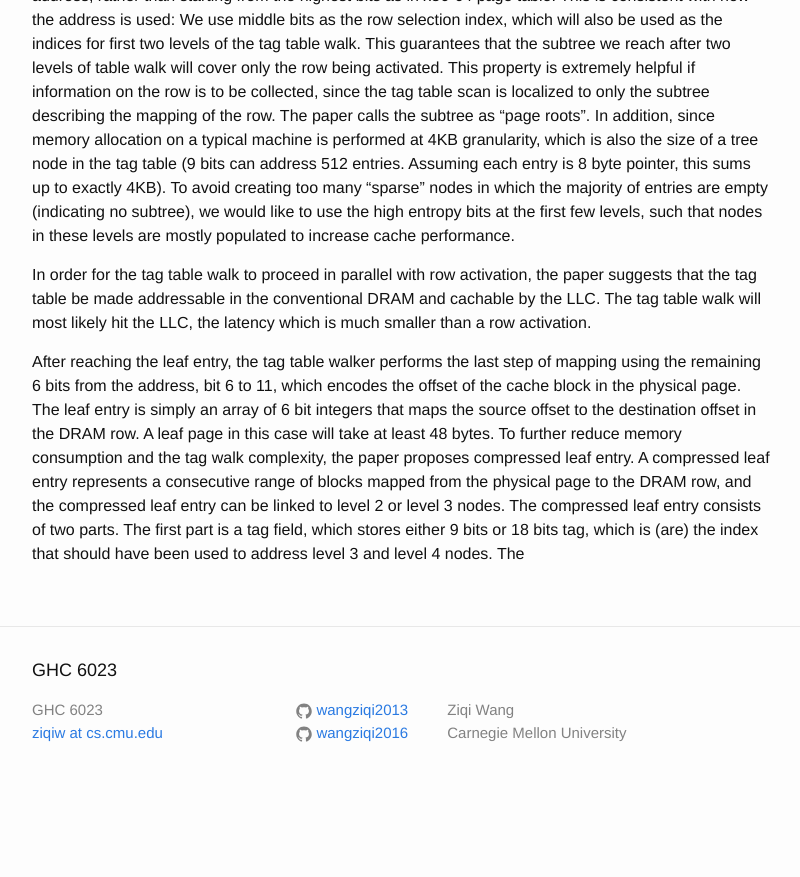
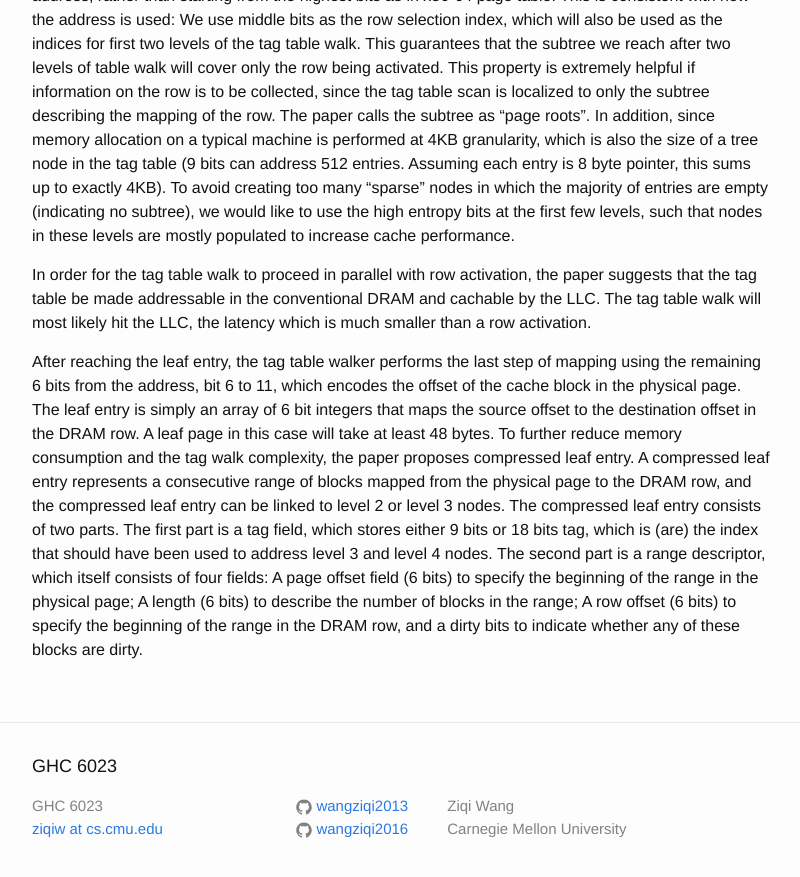
Before and after one commit to wangziqi2013/wangziqi2013.github.io, a Jekyll site: the page built from _posts/2019-09-01-tag-tables.markdown, in a window 1280 px wide and 900 px high, scrolled down 1726 px. Shown: the top 877 px of the window, without its empty margins (238-1038 px from the left). Built offline with Jekyll 4.4.1, drawn with Linux system fonts in a browser that asks for light colours; before the commit the page ends 2530 px from its top, so only the background shows below that.

Commit message:
Adding fields in descriptor

```diff
--- a/_posts/2019-09-01-tag-tables.markdown
+++ b/_posts/2019-09-01-tag-tables.markdown
@@ -82,4 +82,7 @@ case will take at least 48 bytes. To further reduce memory consumption and the t
 compressed leaf entry. A compressed leaf entry represents a consecutive range of blocks mapped from the physical page
 to the DRAM row, and the compressed leaf entry can be linked to level 2 or level 3 nodes. The compressed leaf entry consists
 of two parts. The first part is a tag field, which stores either 9 bits or 18 bits tag, which is (are) the index that
-should have been used to address level 3 and level 4 nodes. The
+should have been used to address level 3 and level 4 nodes. The second part is a range descriptor, which itself consists
+of four fields: A page offset field (6 bits) to specify the beginning of the range in the physical page; A length (6 bits)
+to describe the number of blocks in the range; A row offset (6 bits) to specify the beginning of the range in the DRAM row,
+and a dirty bits to indicate whether any of these blocks are dirty.
```
